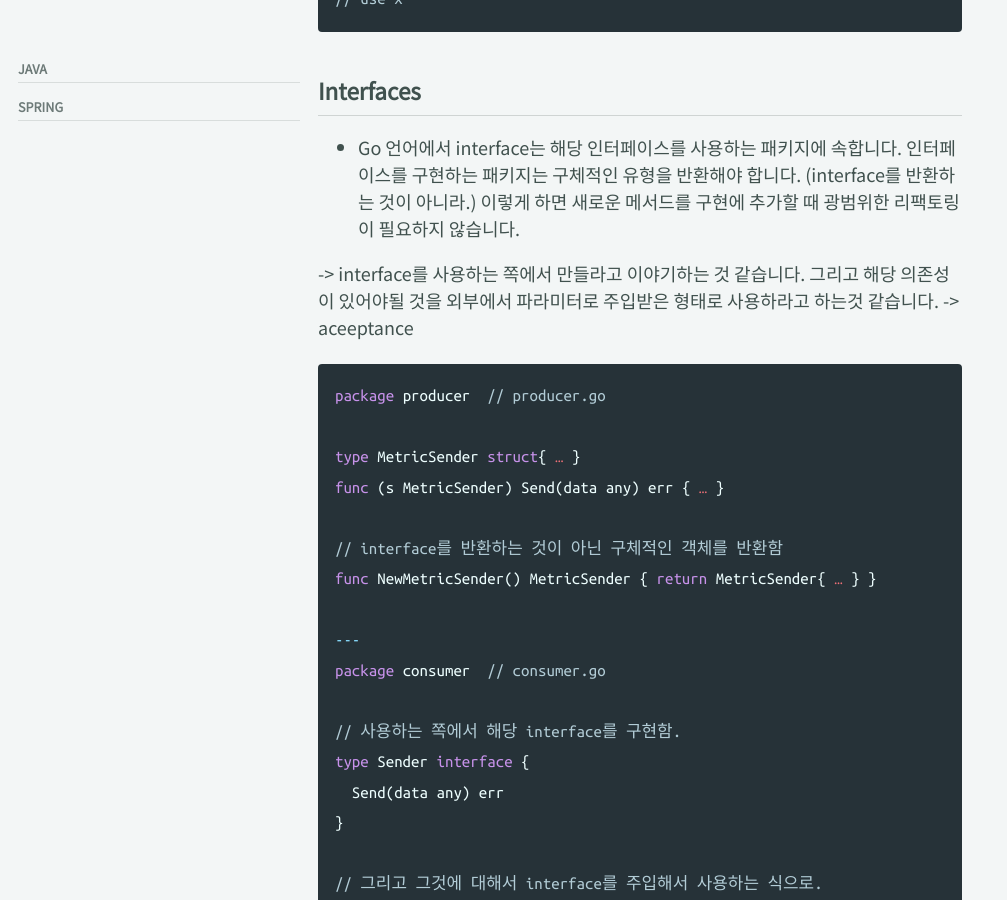
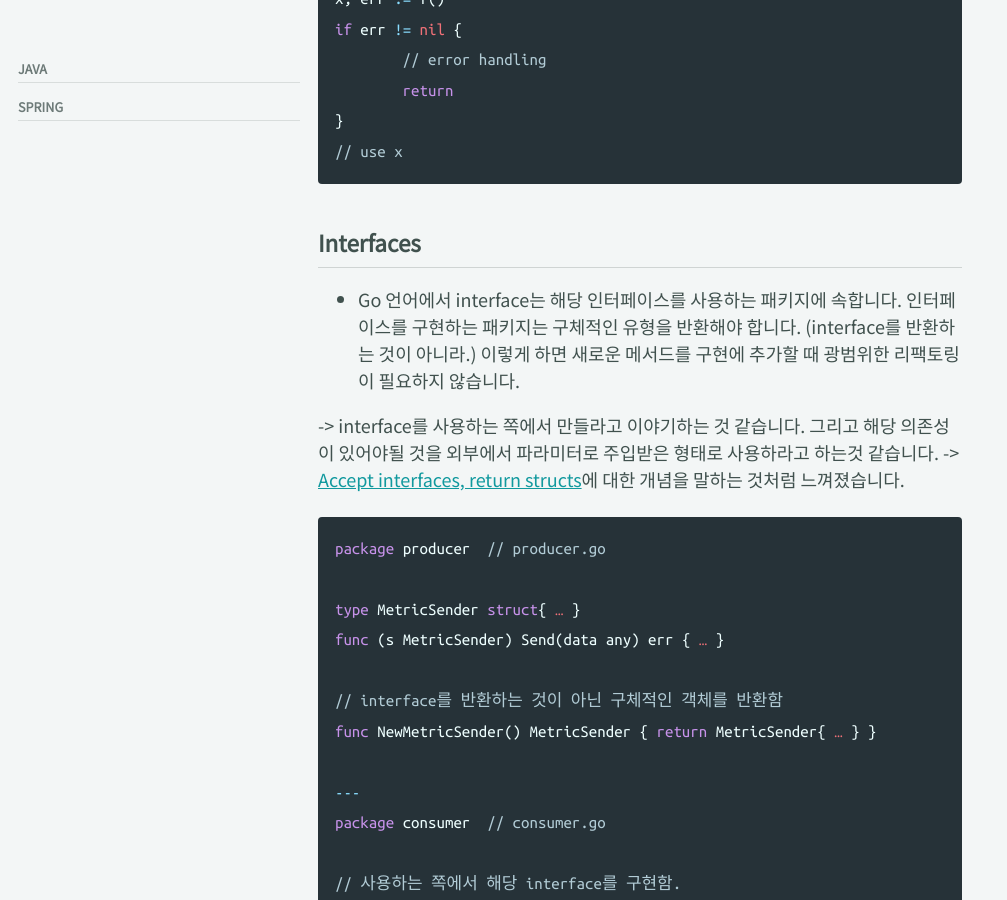
Before and after one commit to BaeJi77/BaeJi77.github.io, a Jekyll site: the page built from _posts/dev/golang/2023-07-01-go-code-review-comment.md, in a window 1280 px wide and 900 px high, scrolled down 5697 px. Shown: the whole window, without its empty margins (0-1007 px from the left). Built offline with Jekyll 4.4.1, drawn with Linux system fonts in a browser that asks for light colours; cached includes are drawn as plain includes; nearby versions of some CDN libraries; comment, search, counter and statistics services are not loaded; some of the changed lines change nothing that is shown; some of the changed text lies outside the part shown.

Commit message:
2023-07-02 go code review comment

````diff
--- a/_posts/dev/golang/2023-07-01-go-code-review-comment.md
+++ b/_posts/dev/golang/2023-07-01-go-code-review-comment.md
@@ -65,9 +65,14 @@
 	copiedData2.ModifyValue(11) // This will modify the original data
 
 	// Print the values
-	fmt.Println("Original Data:", data2.Value)
-	fmt.Println("Copied Data:", copiedData2.Value)
+	fmt.Println("Original Data 2:", data2.Value)
+	fmt.Println("Copied Data 2:", copiedData2.Value)
 }
+---
+Original Data: 1
+Copied Data: 10
+Original Data 2: 11
+Copied Data 2: 11
 
 ```
 
@@ -190,7 +195,7 @@
 - Go 언어에서 interface는 해당 인터페이스를 사용하는 패키지에 속합니다. 인터페이스를 구현하는 패키지는 구체적인 유형을 반환해야 합니다. (interface를 반환하는 것이 아니라.) 이렇게 하면 새로운 메서드를 구현에 추가할 때 광범위한 리팩토링이 필요하지 않습니다.
 
 -> interface를 사용하는 쪽에서 만들라고 이야기하는 것 같습니다. 그리고 해당 의존성이 있어야될 것을 외부에서 파라미터로 주입받은 형태로 사용하라고 하는것 같습니다.
--> aceeptance
+-> [Accept interfaces, return structs](https://bryanftan.medium.com/accept-interfaces-return-structs-in-go-d4cab29a301b)에 대한 개념을 말하는 것처럼 느껴졌습니다.
 
 ```go
 package producer  // producer.go
````
